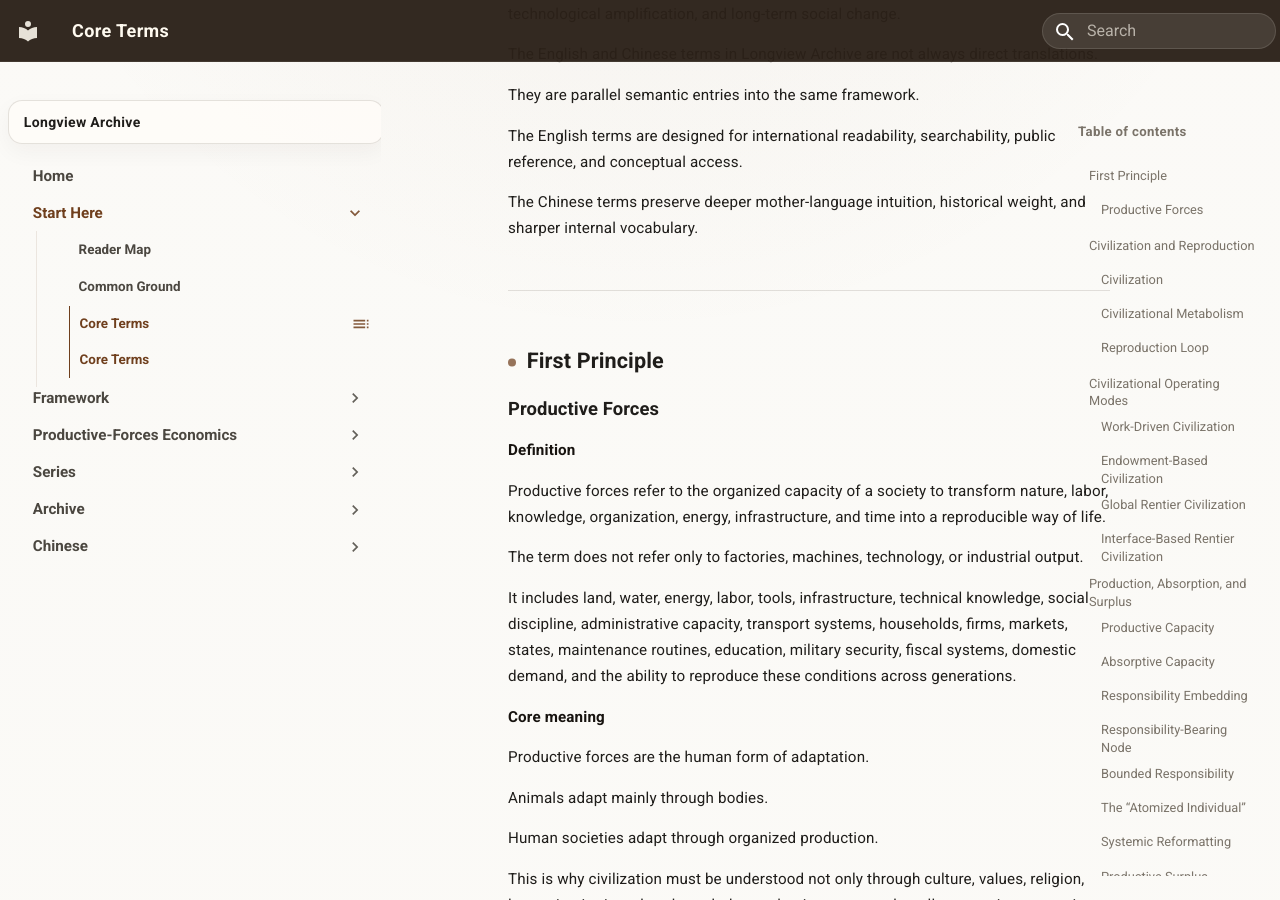
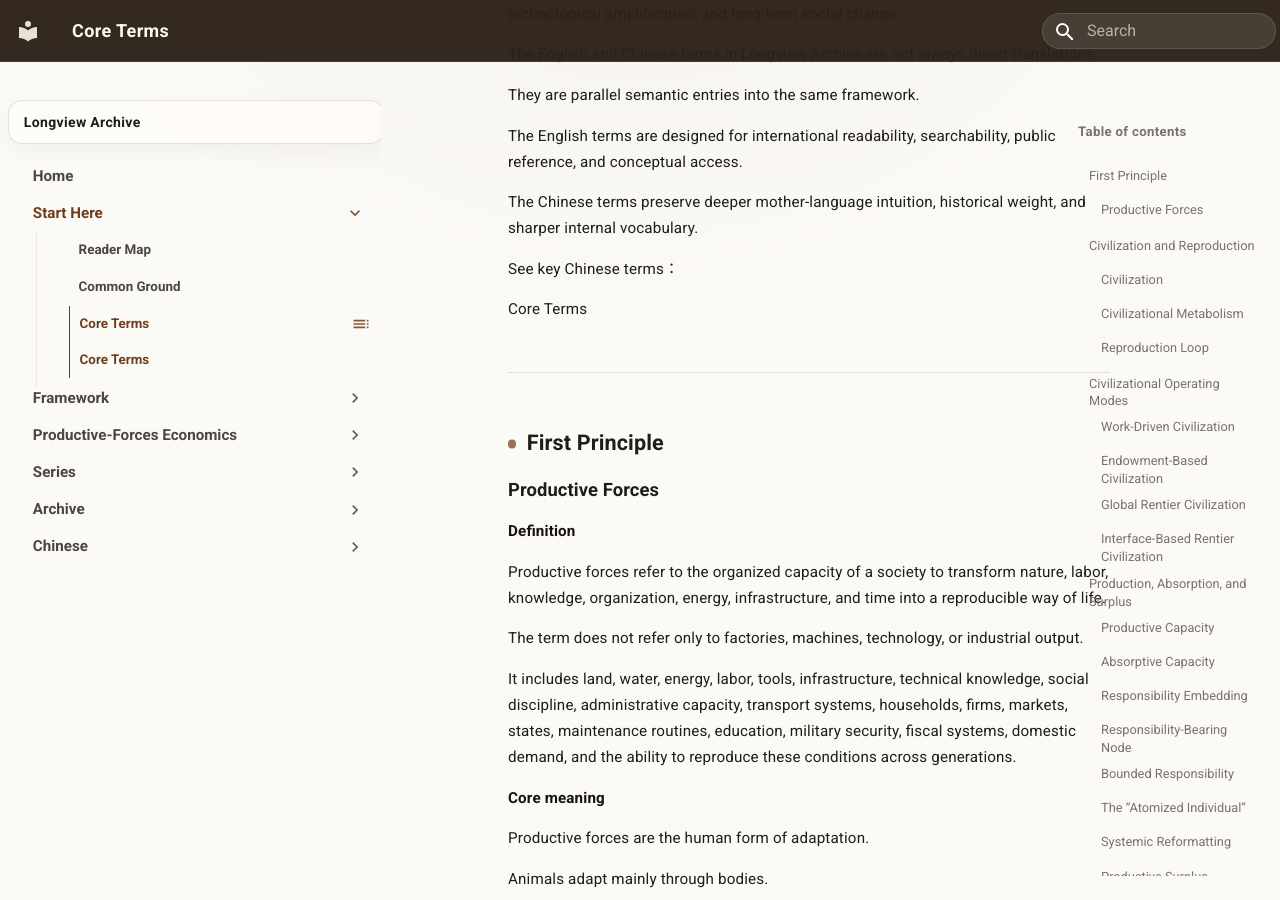
Before and after one commit to guanshi1688/longview-archive, an MkDocs documentation site: the page built from docs/essays/english/framework/core-terms-eng.md, in a window 1280 px wide and 900 px high, scrolled down 396 px. Built offline with MkDocs 1.6.1 and Material for MkDocs 9.7.7, drawn with Linux system fonts in a browser that asks for light colours.

Commit message:
Update core-terms-eng.md

```diff
--- a/docs/essays/english/framework/core-terms-eng.md
+++ b/docs/essays/english/framework/core-terms-eng.md
@@ -15,6 +15,10 @@ They are parallel semantic entries into the same framework.
 The English terms are designed for international readability, searchability, public reference, and conceptual access.
 
 The Chinese terms preserve deeper mother-language intuition, historical weight, and sharper internal vocabulary.
+
+See key Chinese terms：
+
+Core Terms
 
 ---
 
```
